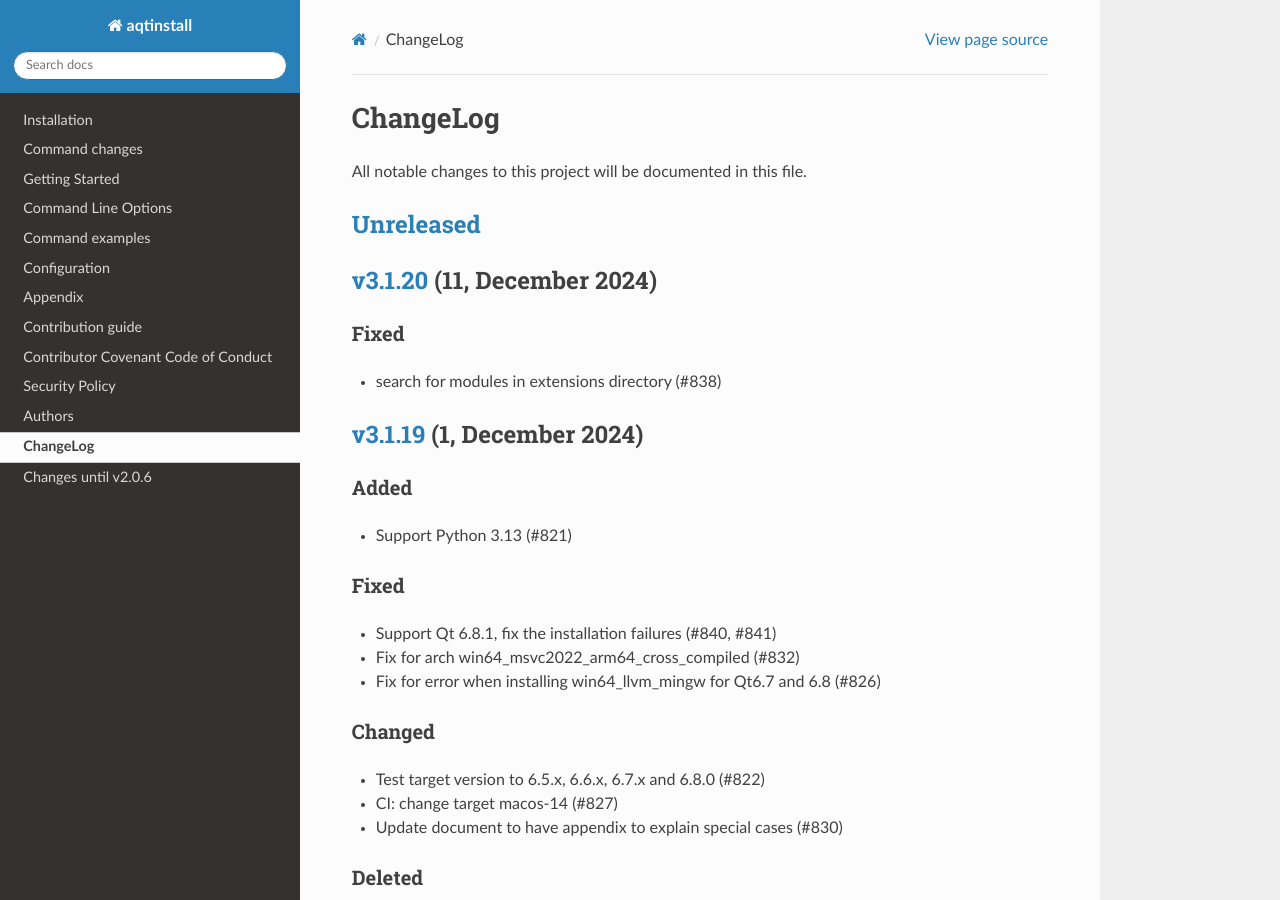
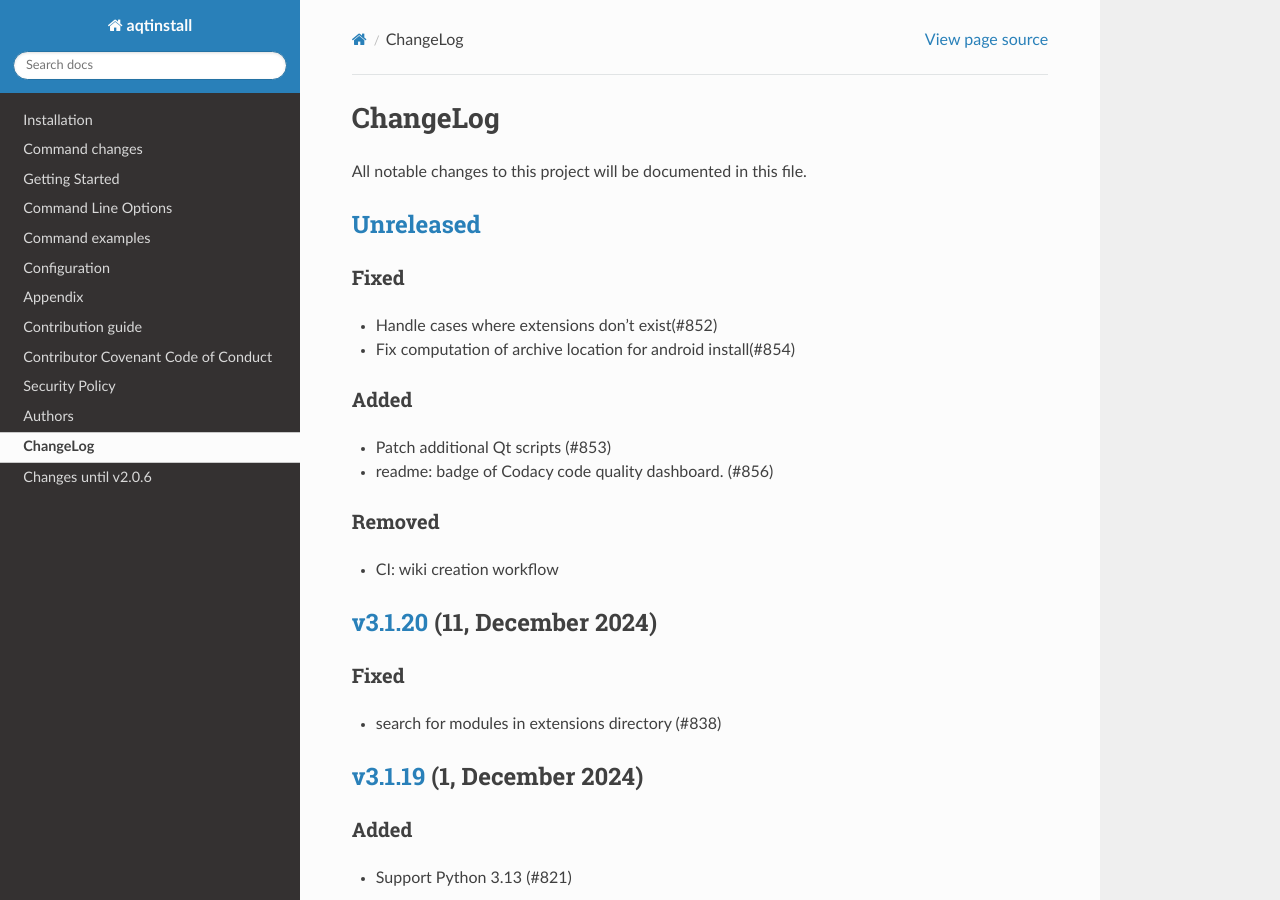
Before and after one commit to miurahr/aqtinstall, a Sphinx documentation site: the page built from docs/CHANGELOG.rst, in a window 1280 px wide and 900 px high. Built offline with Sphinx 7.4.7 and the Read the Docs theme 3.1.0, drawn with Linux system fonts in a browser that asks for light colours; the version number could not be read and is left out.

Commit message:
docs: update CHANGELOG.rst
Signed-off-by: Hiroshi Miura <miurahr@linux.com>

```diff
--- a/docs/CHANGELOG.rst
+++ b/docs/CHANGELOG.rst
@@ -12,6 +12,20 @@ All notable changes to this project will be documented in this file.
 
 `Unreleased`_
 =============
+
+Fixed
+-----
+* Handle cases where extensions don't exist(#852)
+* Fix computation of archive location for android install(#854)
+
+Added
+-----
+* Patch additional Qt scripts (#853)
+* readme: badge of Codacy code quality dashboard. (#856)
+
+Removed
+-------
+* CI: wiki creation workflow
 
 `v3.1.20`_ (11, December 2024)
 ==============================
```
